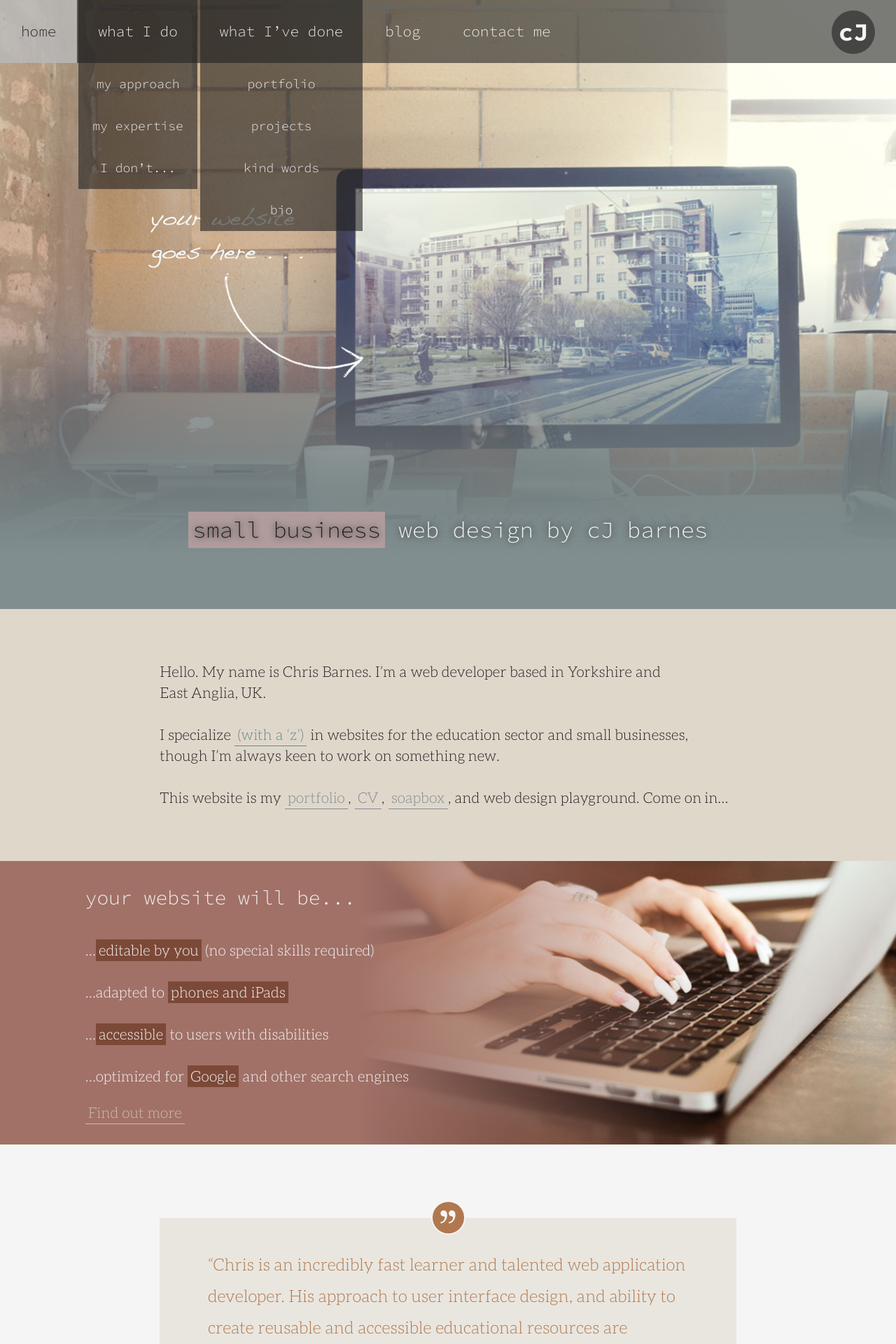
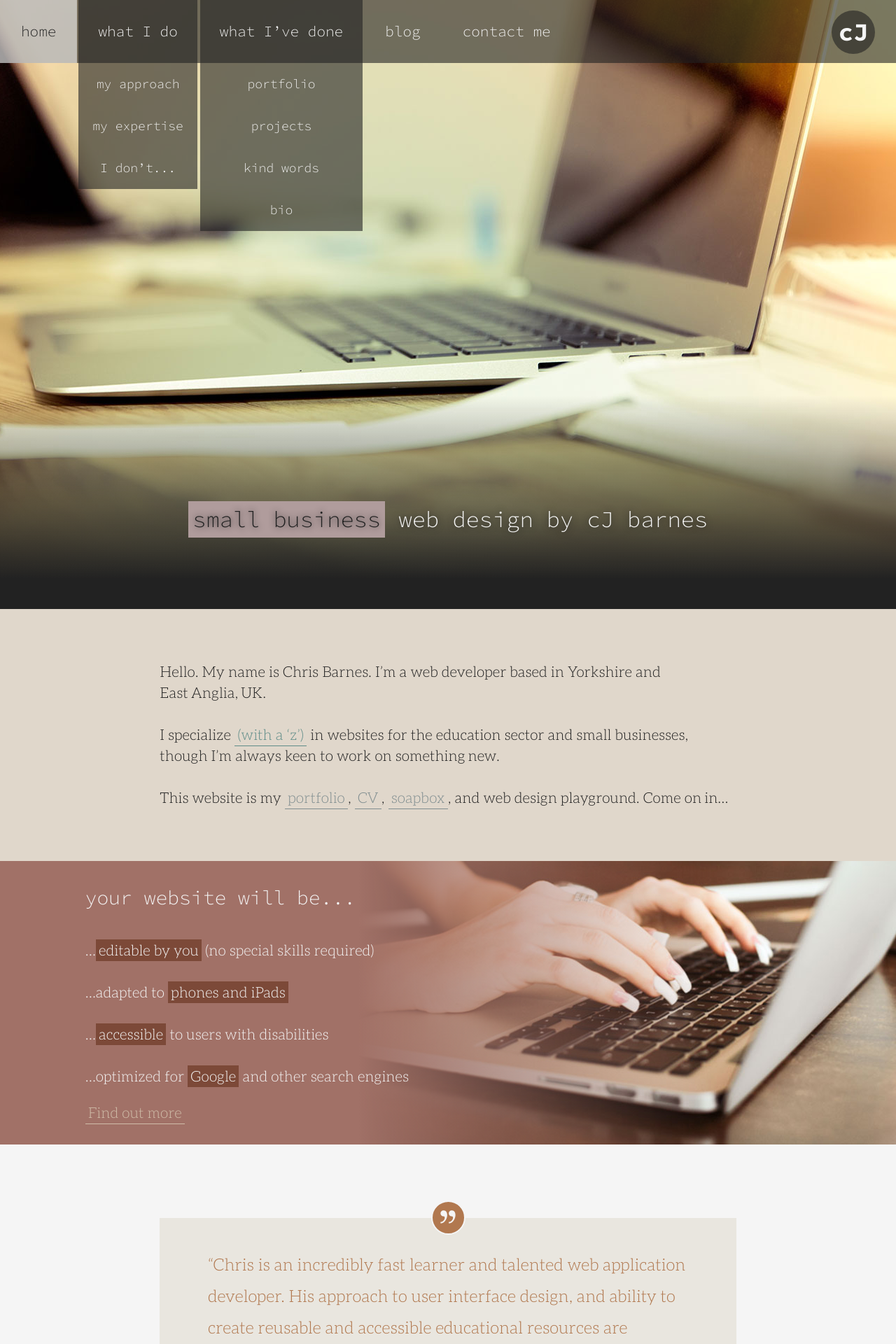
Before and after one commit to cjbarnes/cjbarnes.github.io, a Jekyll site: the page built from index.html, in a window 1280 px wide. Shown: the top 1920 px of the page at 70% size. Built offline with Jekyll 4.4.1, drawn with Linux system fonts in a browser that asks for light colours.

Commit message:
Homepage masthead changes
New photo options and changes to title positioning and gradient fade

```diff
--- a/_layouts/homepage.html
+++ b/_layouts/homepage.html
@@ -15,14 +15,14 @@
         {% include illustration.html image=page.illustration %}
       {% endif %}
 
-      <!-- Your website goes here label/arrow -->
+      <!-- Your website goes here label/arrow
       <div class="your-website-goes-here">
         <img
           sizes="(-webkit-min-device-pixel-ratio: 1.5) 616px, (min-resolution: 1.5dppx) 616px, (min-resolution: 144dpi) 616px, (min-width: 700px) 308px, 216px"
           srcset="/img/your-website-goes-here-616w.png 616w, /img/your-website-goes-here-308w.png 308w, /img/your-website-goes-here-216w.png 216w"
           src="/img/your-website-goes-here-616w.png"
         >
-      </div>
+      </div>-->
 
       <!-- Title and teaser -->
       <div class="title homepage-title">
--- a/_src/sass/components/_illustration.scss
+++ b/_src/sass/components/_illustration.scss
@@ -118,13 +118,13 @@
         width: 100%;
         margin: 0;
         padding-bottom: 0; /* 1 */
-        border-bottom: cj-calculate-rem-fallback($line) solid $gradient-color-homepage; /* 2, 3 */
+        border-bottom: cj-calculate-rem-fallback($line) solid $background-color-illustrated; /* 2, 3 */
         border-bottom-width: $line; /* 3 */
-        background-image: linear-gradient(to bottom, transparent 0, $gradient-color-homepage 90%);
     }
 
     .gradient {
         height: 100%;
+        background-image: linear-gradient(to bottom, transparent 0, transparent 65%, $background-color-illustrated 95%);
     }
 
     /* Parallax image wrapper. */
--- a/_src/sass/layouts/_homepage.scss
+++ b/_src/sass/layouts/_homepage.scss
@@ -32,6 +32,7 @@
 
 
 .homepage-title-main {
+    @include rem("margin", 0 $gutter ($line * 2.5));
     @include font-size-leading("huger", 1.5);
     text-shadow: 0 0 10px $black;
     color: $text-color-reversed;
--- a/index.html
+++ b/index.html
@@ -2,7 +2,7 @@
 layout: homepage
 title: web design by cJ barnes
 browser_title: web design by cJ barnes | Yorkshire and East Anglia, UK
-illustration: homepage-large
+illustration: homepage-3a
 masthead: light
 ---
 
```
Also changed, not shown: css/styles.min.css, img/homepage-3.jpg (added), img/homepage-3a.jpg (added), img/homepage-4.jpg (added), 2 other files.
